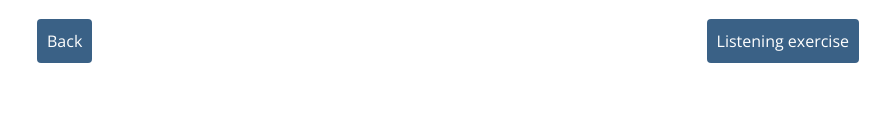
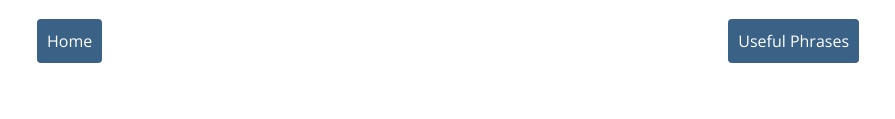
Before and after one commit to georgialawrie/sml209, a plain HTML site: page about.html in a window 1280 px wide. Shown: the part 1663-1782 px from the top of the page, without its empty margins (192-1087 px from the left). Drawn offline with nearby package versions, Linux system fonts and the light colour scheme.

Commit message:
Update about.html

```diff
--- a/about.html
+++ b/about.html
@@ -40,9 +40,9 @@ Your browser does not support the audio element.
       <p><iframe src="https://www.google.com/maps/d/embed?mid=1WSL3E5rAkZWsvrIGs4vYp5mj5v0" width="640" height="480"></iframe></p>
 <!--Nav buttons-->
 
-<a href="https://mibarge.github.io/learn-english/exercises.html" class="btn2 btnBack alignleft"><span> Back</span></a>
+<a href="https://georgialawrie.github.io/sml209/index.html" class="btn2 btnBack alignleft"><span> Home</span></a>
 
-<a href="https://mibarge.github.io/learn-english/song.html" class="btn2 btnForward alignright"><span>Listening exercise </span></a>
+<a href="https://georgialawrie.github.io/sml209/phrases.html" class="btn2 btnForward alignright"><span>Useful Phrases </span></a>
 
 	    <div style="clear: both;"></div>
 
```
